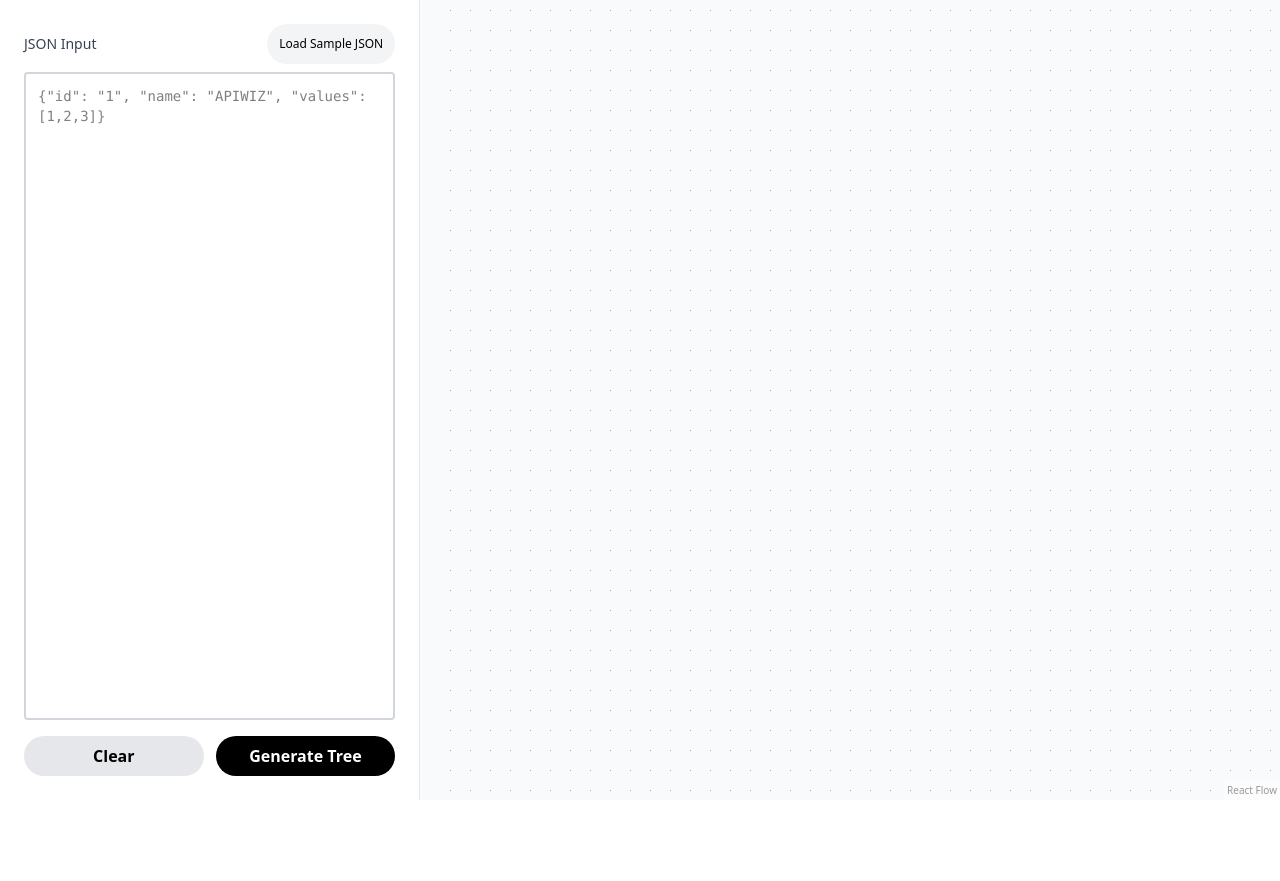
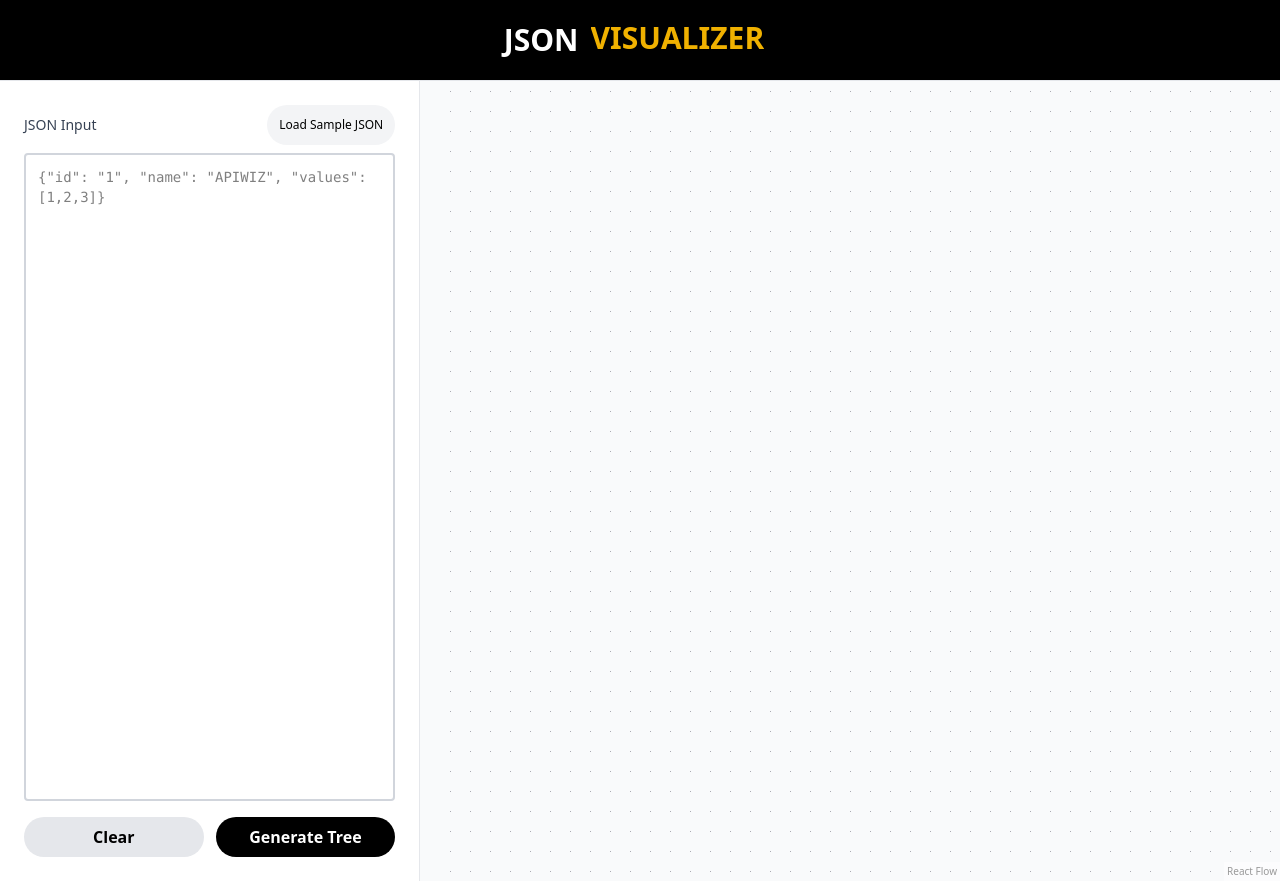
Before and after one commit to Madmax-Furiosa/json-visializer, a React (Vite) app: page / in a window 1280 px wide. Before the commit the page ends 800 px from the top, so only its background shows below. Built offline with nearby package versions, Linux system fonts and the light colour scheme.

Commit message:
feat: add header and text rotate component

```diff
--- a/src/components/Flow.jsx
+++ b/src/components/Flow.jsx
@@ -13,6 +13,7 @@
 } from "@xyflow/react";
 
 import "@xyflow/react/dist/style.css";
+import RotatingText from "./TextRotate";
 // import { initialEdges, initialNodes } from "./InitialNodes";
 
 const elk = new ELK();
@@ -209,6 +210,25 @@
   };
 
   return (
+    <section>
+      <div
+        id="header"
+        className="w-full border-b border-gray-200 bg-black flex py-5 justify-center items-center"
+      >
+        <h1 className="text-white text-3xl font-bold">JSON</h1>
+        <RotatingText
+          texts={["VIZUALIZER", "VISUALIZER"]}
+          mainClassName="px-2 sm:px-2 md:px-3 text-yellow-500 text-3xl font-bold overflow-hidden justify-center"
+          staggerFrom={"last"}
+          initial={{ y: "100%" }}
+          animate={{ y: 0 }}
+          exit={{ y: "-120%" }}
+          staggerDuration={0.025}
+          splitLevelClassName="overflow-hidden pb-0.5 sm:pb-1 md:pb-1"
+          transition={{ type: "spring", damping: 30, stiffness: 400 }}
+          rotationInterval={3000}
+        />
+      </div>
       <div className="flex flex-col md:flex-row gap-5 bg-gray-50 h-screen">
         {/* Left panel */}
         <div className="w-full md:w-1/2 border-r border-gray-200 bg-white flex flex-col">
@@ -267,6 +287,7 @@
           </ReactFlow>
         </div>
       </div>
+    </section>
   );
 }
 
--- /dev/null
+++ b/src/components/TextRotate.jsx
@@ -0,0 +1,227 @@
+/* eslint-disable no-unused-vars */
+import {
+  forwardRef,
+  useCallback,
+  useEffect,
+  useImperativeHandle,
+  useMemo,
+  useState,
+} from "react";
+import { motion, AnimatePresence } from "motion/react";
+
+function cn(...classes) {
+  return classes.filter(Boolean).join(" ");
+}
+
+const RotatingText = forwardRef((props, ref) => {
+  const {
+    texts,
+    transition = { type: "spring", damping: 25, stiffness: 300 },
+    initial = { y: "100%", opacity: 0 },
+    animate = { y: 0, opacity: 1 },
+    exit = { y: "-120%", opacity: 0 },
+    animatePresenceMode = "wait",
+    animatePresenceInitial = false,
+    rotationInterval = 2000,
+    staggerDuration = 0,
+    staggerFrom = "first",
+    loop = true,
+    auto = true,
+    splitBy = "characters",
+    onNext,
+    mainClassName,
+    splitLevelClassName,
+    elementLevelClassName,
+    ...rest
+  } = props;
+
+  const [currentTextIndex, setCurrentTextIndex] = useState(0);
+
+  const splitIntoCharacters = (text) => {
+    if (typeof Intl !== "undefined" && Intl.Segmenter) {
+      const segmenter = new Intl.Segmenter("en", { granularity: "grapheme" });
+      return Array.from(segmenter.segment(text), (segment) => segment.segment);
+    }
+    return Array.from(text);
+  };
+
+  const elements = useMemo(() => {
+    const currentText = texts[currentTextIndex];
+    if (splitBy === "characters") {
+      const words = currentText.split(" ");
+      return words.map((word, i) => ({
+        characters: splitIntoCharacters(word),
+        needsSpace: i !== words.length - 1,
+      }));
+    }
+    if (splitBy === "words") {
+      return currentText.split(" ").map((word, i, arr) => ({
+        characters: [word],
+        needsSpace: i !== arr.length - 1,
+      }));
+    }
+    if (splitBy === "lines") {
+      return currentText.split("\n").map((line, i, arr) => ({
+        characters: [line],
+        needsSpace: i !== arr.length - 1,
+      }));
+    }
+
+    return currentText.split(splitBy).map((part, i, arr) => ({
+      characters: [part],
+      needsSpace: i !== arr.length - 1,
+    }));
+  }, [texts, currentTextIndex, splitBy]);
+
+  const getStaggerDelay = useCallback(
+    (index, totalChars) => {
+      const total = totalChars;
+      if (staggerFrom === "first") return index * staggerDuration;
+      if (staggerFrom === "last") return (total - 1 - index) * staggerDuration;
+      if (staggerFrom === "center") {
+        const center = Math.floor(total / 2);
+        return Math.abs(center - index) * staggerDuration;
+      }
+      if (staggerFrom === "random") {
+        const randomIndex = Math.floor(Math.random() * total);
+        return Math.abs(randomIndex - index) * staggerDuration;
+      }
+      return Math.abs(staggerFrom - index) * staggerDuration;
+    },
+    [staggerFrom, staggerDuration]
+  );
+
+  const handleIndexChange = useCallback(
+    (newIndex) => {
+      setCurrentTextIndex(newIndex);
+      if (onNext) onNext(newIndex);
+    },
+    [onNext]
+  );
+
+  const next = useCallback(() => {
+    const nextIndex =
+      currentTextIndex === texts.length - 1
+        ? loop
+          ? 0
+          : currentTextIndex
+        : currentTextIndex + 1;
+    if (nextIndex !== currentTextIndex) {
+      handleIndexChange(nextIndex);
+    }
+  }, [currentTextIndex, texts.length, loop, handleIndexChange]);
+
+  const previous = useCallback(() => {
+    const prevIndex =
+      currentTextIndex === 0
+        ? loop
+          ? texts.length - 1
+          : currentTextIndex
+        : currentTextIndex - 1;
+    if (prevIndex !== currentTextIndex) {
+      handleIndexChange(prevIndex);
+    }
+  }, [currentTextIndex, texts.length, loop, handleIndexChange]);
+
+  const jumpTo = useCallback(
+    (index) => {
+      const validIndex = Math.max(0, Math.min(index, texts.length - 1));
+      if (validIndex !== currentTextIndex) {
+        handleIndexChange(validIndex);
+      }
+    },
+    [texts.length, currentTextIndex, handleIndexChange]
+  );
+
+  const reset = useCallback(() => {
+    if (currentTextIndex !== 0) {
+      handleIndexChange(0);
+    }
+  }, [currentTextIndex, handleIndexChange]);
+
+  useImperativeHandle(
+    ref,
+    () => ({
+      next,
+      previous,
+      jumpTo,
+      reset,
+    }),
+    [next, previous, jumpTo, reset]
+  );
+
+  useEffect(() => {
+    if (!auto) return;
+    const intervalId = setInterval(next, rotationInterval);
+    return () => clearInterval(intervalId);
+  }, [next, rotationInterval, auto]);
+
+  return (
+    <motion.span
+      className={cn(
+        "flex flex-wrap whitespace-pre-wrap relative",
+        mainClassName
+      )}
+      {...rest}
+      layout
+      transition={transition}
+    >
+      <span className="sr-only">{texts[currentTextIndex]}</span>
+      <AnimatePresence
+        mode={animatePresenceMode}
+        initial={animatePresenceInitial}
+      >
+        <motion.span
+          key={currentTextIndex}
+          className={cn(
+            splitBy === "lines"
+              ? "flex flex-col w-full"
+              : "flex flex-wrap whitespace-pre-wrap relative"
+          )}
+          layout
+          aria-hidden="true"
+        >
+          {elements.map((wordObj, wordIndex, array) => {
+            const previousCharsCount = array
+              .slice(0, wordIndex)
+              .reduce((sum, word) => sum + word.characters.length, 0);
+            return (
+              <span
+                key={wordIndex}
+                className={cn("inline-flex", splitLevelClassName)}
+              >
+                {wordObj.characters.map((char, charIndex) => (
+                  <motion.span
+                    key={charIndex}
+                    initial={initial}
+                    animate={animate}
+                    exit={exit}
+                    transition={{
+                      ...transition,
+                      delay: getStaggerDelay(
+                        previousCharsCount + charIndex,
+                        array.reduce(
+                          (sum, word) => sum + word.characters.length,
+                          0
+                        )
+                      ),
+                    }}
+                    className={cn("inline-block", elementLevelClassName)}
+                  >
+                    {char}
+                  </motion.span>
+                ))}
+                {wordObj.needsSpace && (
+                  <span className="whitespace-pre"> </span>
+                )}
+              </span>
+            );
+          })}
+        </motion.span>
+      </AnimatePresence>
+    </motion.span>
+  );
+});
+
+RotatingText.displayName = "RotatingText";
+export default RotatingText;
```
Lines whose indentation alone changed are shown as unchanged.
